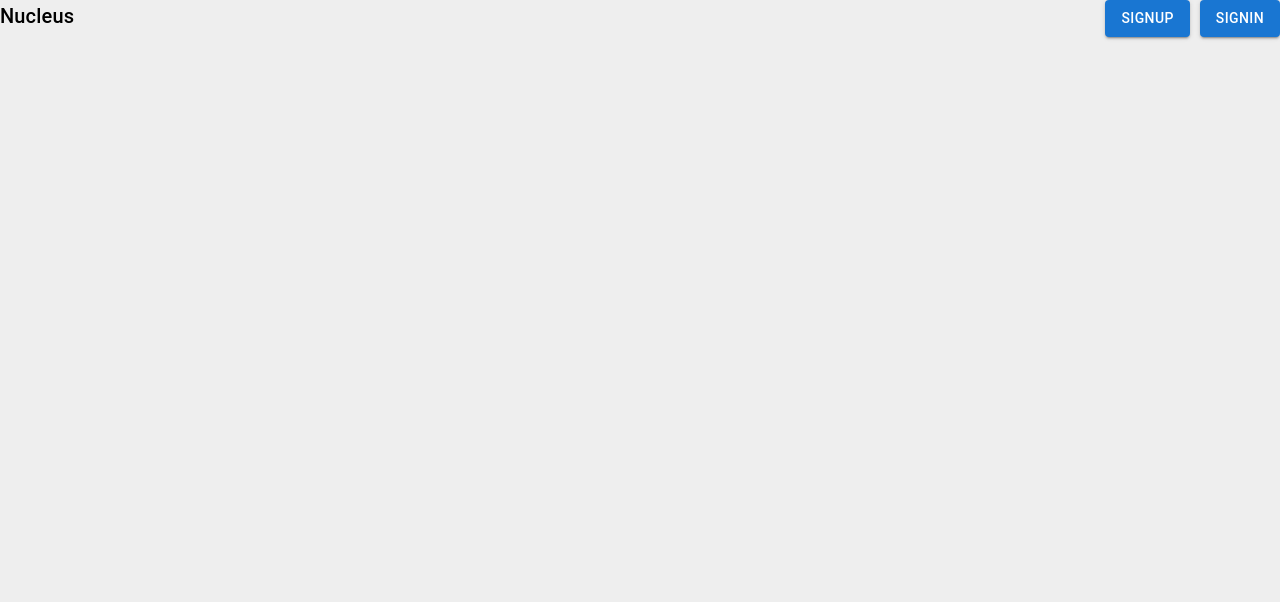
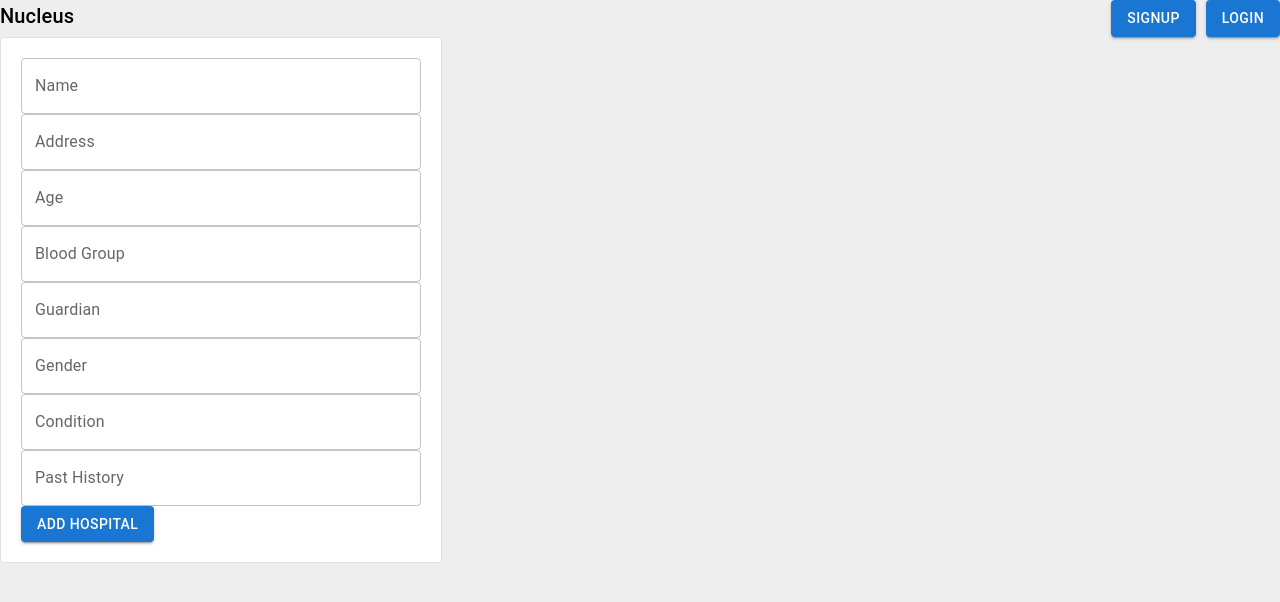
Before and after one commit to 2subham5/Service-Healthcare, a React (Vite) app in the folder hospital-app/: page /addPatient in a window 1280 px wide. Shown: the top 602 px of the page. Built offline with nearby package versions, Linux system fonts and the light colour scheme; no server answers.

Commit message:
access to admin to add doctors hospitals and patients

```diff
--- a/hospital-app/src/AddDoctor.jsx
+++ b/hospital-app/src/AddDoctor.jsx
@@ -26,7 +26,7 @@ function AddDoctor() {
                         setDegree(e.target.value)
                     }}
                     fullWidth={true}
-                    label="Address"
+                    label="Degree"
                     variant="outlined"
                 />
                 <TextField
@@ -42,7 +42,7 @@ function AddDoctor() {
                         setReg(e.target.value)
                     }}
                     fullWidth={true}
-                    label="Price"
+                    label="Registration No."
                     variant="outlined"
                 />
                 <TextField
@@ -50,7 +50,7 @@ function AddDoctor() {
                         setCategory(e.target.value)
                     }}
                     fullWidth={true}
-                    label="Price"
+                    label="Specialization"
                     variant="outlined"
                 />
                 <Button size={"large "} variant="contained"
--- a/hospital-app/src/AddPatients.jsx
+++ b/hospital-app/src/AddPatients.jsx
@@ -38,7 +38,7 @@ function AddHospital() {
                         setAge(e.target.value)
                     }}
                     fullWidth={true}
-                    label="Image"
+                    label="Age"
                     variant="outlined"
                 />
                 <TextField
@@ -46,7 +46,7 @@ function AddHospital() {
                         setBloodGrp(e.target.value)
                     }}
                     fullWidth={true}
-                    label="Image"
+                    label="Blood Group"
                     variant="outlined"
                 />
                 <TextField
@@ -54,7 +54,7 @@ function AddHospital() {
                         setGuardian(e.target.value)
                     }}
                     fullWidth={true}
-                    label="Image"
+                    label="Guardian"
                     variant="outlined"
                 />
                 <TextField
@@ -62,7 +62,7 @@ function AddHospital() {
                         setGender(e.target.value)
                     }}
                     fullWidth={true}
-                    label="Image"
+                    label="Gender"
                     variant="outlined"
                 />
                 <TextField
@@ -70,7 +70,7 @@ function AddHospital() {
                         setpatientCurrentCondition(e.target.value)
                     }}
                     fullWidth={true}
-                    label="Image"
+                    label="Condition"
                     variant="outlined"
                 />
                 <TextField
@@ -78,7 +78,7 @@ function AddHospital() {
                         setpatientPastHistory(e.target.value)
                     }}
                     fullWidth={true}
-                    label="Image"
+                    label="Past History"
                     variant="outlined"
                 />
                 <Button size={"large "} variant="contained"
--- a/hospital-app/src/App.jsx
+++ b/hospital-app/src/App.jsx
@@ -2,18 +2,21 @@ import { BrowserRouter as Router, Routes, Route } from 'react-router-dom';
 import { useEffect, useState } from "react";
 import Signup from './Signup'
 import Login from './Login';
-// import AddPet from './AddPet';
+
 import Appbar from './Appbar';
 import Hospitals from './Hosptials';
 import Doctors from './Doctors';
-import Patients from './Patients'
+import Patients from './Patients';
+import AddDoctor from './AddDoctor';
+import AddHospital from './AddHospital';
+import AddPatients from './AddPatients';
 // import Pet from './Pet';
 // users
-import USignup from './users/USignup';
-import USignin from './users/USignin';
-import UPets from './users/UPets';
-import UPet from './users/UPet';
-import UAppbar from './users/UAppbar';
+// import USignup from './users/USignup';
+// import USignin from './users/USignin';
+// import UPets from './users/UPets';
+// import UPet from './users/UPet';
+// import UAppbar from './users/UAppbar';
 import './App.css'
 
 
@@ -60,21 +63,27 @@ function App() {
     }} >
       <Router>
 
-      {userType==="Admin"?<Appbar userName={userName} setUserName={setUserName}></Appbar>:<UAppbar userName={userName} setUserName={setUserName}></UAppbar>}
+      {/* { */}
+        {/* userType==="Admin"? */}
+      <Appbar userName={userName} setUserName={setUserName}></Appbar>
+      {/* :<UAppbar userName={userName} setUserName={setUserName}></UAppbar> */}
+      {/* } */}
         <Routes>
 
         <Route path="/hospitals" element={<Hospitals />} />
         <Route path="/doctors" element={<Doctors />} />
         <Route path="/patients" element={<Patients />} />
-        {/* <Route path="/hospital/:hospitalId" element={<Hospital />} />
-          <Route path="/addHospital" element={<AddHospital />} /> */}
+         {/* <Route path="/hospital/:hospitalId" element={<Hospital />} />   */}
+          <Route path="/addHospital" element={<AddHospital />} />
+        <Route path="/addDoctor" element={<AddDoctor />} />
+        <Route path="/addPatient" element={<AddPatients />} />
           <Route path="/login" element={<Login />} />
           <Route path="/signup" element={<Signup />} />
           {/* Users */}
-          <Route path="/userlogin" element={<USignin />} />
+          {/* <Route path="/userlogin" element={<USignin />} />
           <Route path="/usersignup" element={<USignup />} />
           <Route path="/upets" element={<UPets />} />
-          <Route path="/upet/:petId" element={<UPet />} />
+          <Route path="/upet/:petId" element={<UPet />} />   */}
 
           {/* <Route path="/userSignup" element={<UserSignup />} /> */}
         </Routes>
--- a/hospital-app/src/Appbar.jsx
+++ b/hospital-app/src/Appbar.jsx
@@ -2,7 +2,7 @@ import { Button, Typography } from "@mui/material";
 import { useNavigate } from 'react-router-dom';
 import { useEffect, useState } from "react";
 
-function Appbar({userName,setUserName}) {
+function Appbar({ userName, setUserName }) {
     const navigate = useNavigate();
     // const [userName, setUserName] = useState(null);
 
@@ -36,7 +36,7 @@ function Appbar({userName,setUserName}) {
                         localStorage.setItem("token", null);
 
                         setUserName(null)
-                        window.location="/login"
+                        window.location = "/login"
                     }}>
                         Logout
                     </Button>
@@ -54,15 +54,17 @@ function Appbar({userName,setUserName}) {
                 </div>
                 <div style={{ display: "flex" }}>
                     <div style={{ marginRight: 10 }}>
-                        {/* <Button variant={"contained"} onClick={() => navigate("/signup")}>
+                        <Button variant={"contained"} onClick={() => navigate("/signup")}>
                             Signup
-                        </Button> */}
+                        </Button>
                     </div>
                     <div>
                         <Button variant={"contained"} onClick={() => navigate("/login")}>
                             Login
                         </Button>
+
                     </div>
+
                 </div>
             </div>
         );
```
